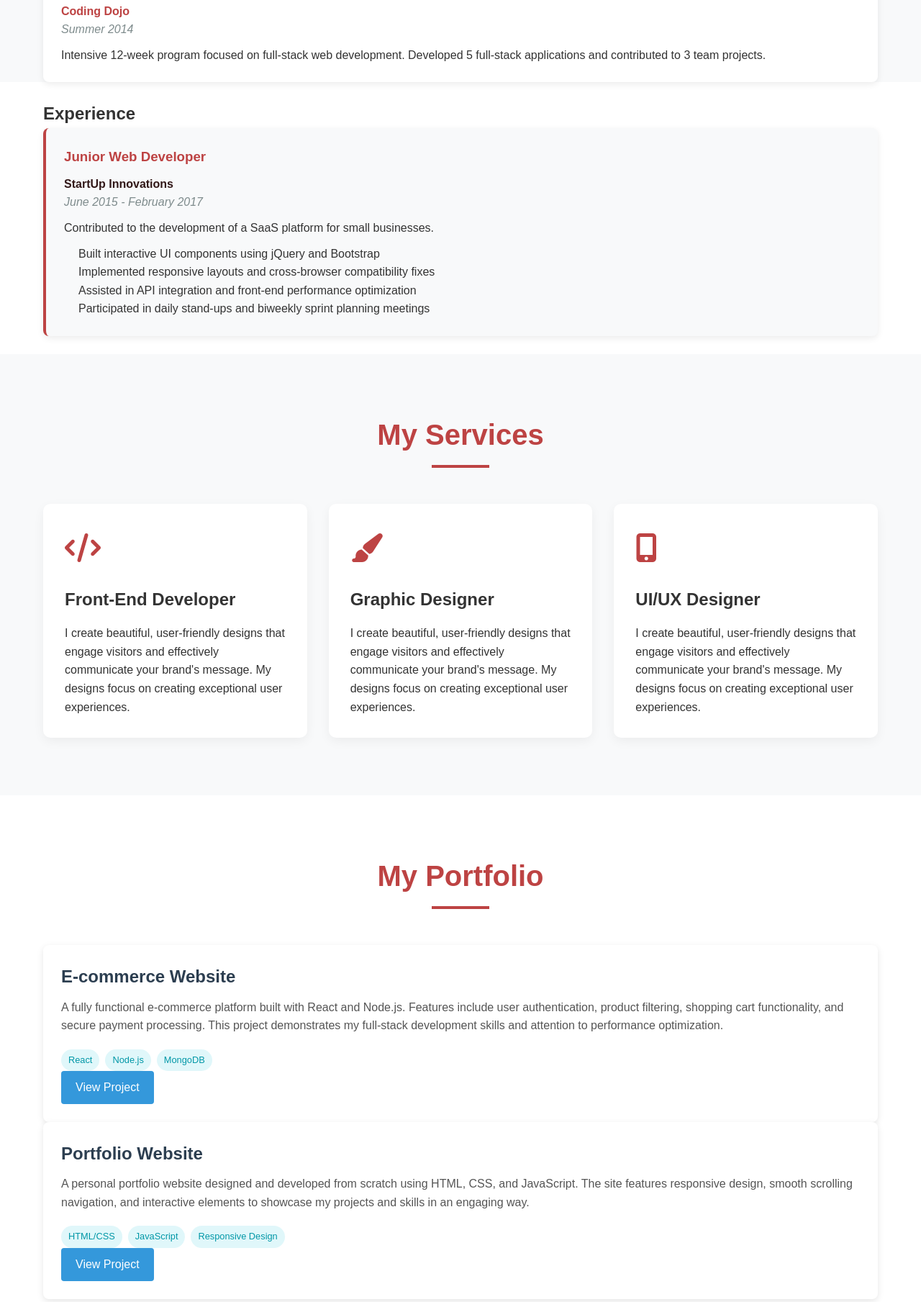
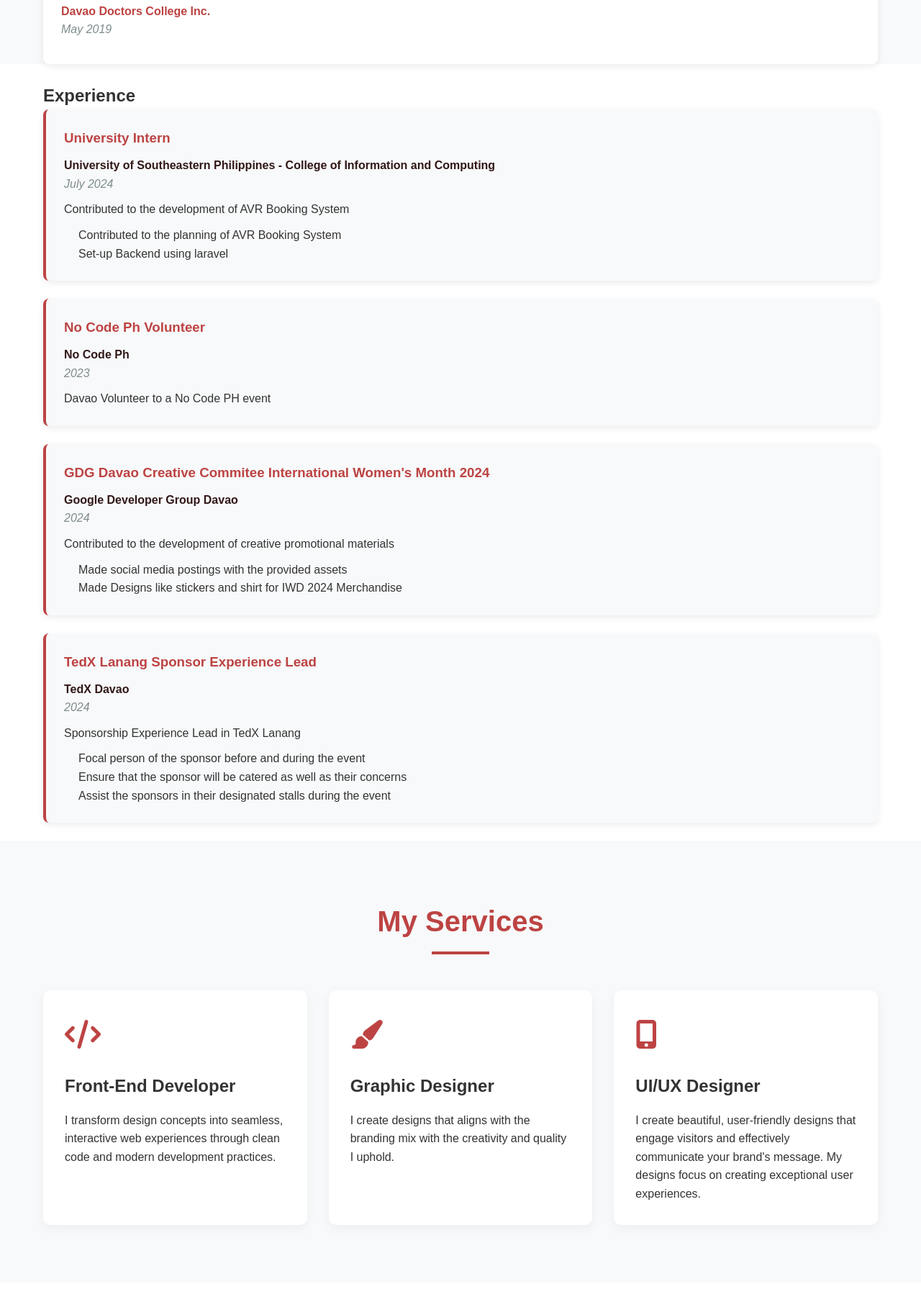
Before and after one commit to ArSen1x/Bridgette, a plain HTML site: page index.html in a window 1280 px wide. Shown: the part 1953-3762 px from the top of the page at 72% size. Drawn offline with Linux system fonts and the light colour scheme.

Commit message:
fix initial portfolio ver 2 with project link ready for deployment

```diff
--- a/index.html
+++ b/index.html
@@ -199,30 +199,6 @@
             color: var(--white);
         }
 
-        /* Resume button styling */
-        .resume-btn {
-            display: inline-block;
-            background-color: #e74c3c;
-            color: white;
-            text-decoration: none;
-            padding: 12px 25px;
-            border-radius: 4px;
-            font-weight: 500;
-            transition: background-color 0.3s;
-            margin-top: 20px;
-            text-align: center;
-        }
-
-        .resume-btn:hover {
-            background-color: #bd4343;
-        }
-
-        .center-btn {
-            text-align: center;
-            margin: 30px 0;
-        }
-
-
         /* About Section */
         .about {
             background-color: var(--white);
@@ -420,7 +396,7 @@
 
         .project-link {
             display: inline-block;
-            background-color: #3498db;
+            background-color: #e74c3c;
             color: white;
             text-decoration: none;
             padding: 10px 20px;
@@ -430,7 +406,7 @@
         }
 
         .project-link:hover {
-            background-color: #2980b9;
+            background-color: #bd4343;
         }
 
         .project-actions {
@@ -440,33 +416,70 @@
             margin-top: 20px;
         }
 
-        /* For embedded content like Figma */
-        .project-embed {
-            width: 100%;
+
+        .tag {
+            background-color: #e0f7fa;
+            color: #a7000065;
+            padding: 5px 10px;
+            border-radius: 20px;
+            font-size: 0.8rem;
+        }
+
+        .card {
+            background-color: white;
+            border-radius: 8px;
+            box-shadow: 0 4px 8px rgba(0, 0, 0, 0.1);
+            margin-bottom: 30px;
+            padding: 25px;
+          }
+
+          .card-content h2 {
+            color: #333;
+            font-size: 24px;
             margin-bottom: 15px;
           }
 
-        .project-embed iframe {
-            width: 100%;
-            height: 300px;
-            border: 1px solid rgba(0, 0, 0, 0.1);
-            border-radius: 4px;
+          .card-content p {
+            color: #666;
+            line-height: 1.6;
+            margin-bottom: 20px;
           }
 
-        /* Tags styling */
-        .project-tags {
+          .card-footer {
+            display: flex;
+            justify-content: space-between;
+            align-items: center;
+          }
+
+          .tags {
             display: flex;
             flex-wrap: wrap;
-            gap: 8px;
-            margin-top: 15px;
           }
 
           .tag {
-            background-color: #e0f7fa;
-            color: #0097a7;
-            padding: 5px 10px;
+            background-color: #ffdcdc;
             border-radius: 20px;
-            font-size: 0.8rem;
+            color: #cc0000a5;
+            display: inline-block;
+            font-size: 14px;
+            margin-right: 8px;
+            margin-bottom: 8px;
+            padding: 6px 12px;
+          }
+
+          .view-project-btn {
+            background-color: #e74c3c;
+            border-radius: 4px;
+            color: white;
+            display: inline-block;
+            font-weight: 500;
+            padding: 10px 20px;
+            text-decoration: none;
+            transition: background-color 0.3s;
+          }
+
+          .view-project-btn:hover {
+            background-color: #bd4343;
           }
 
         /* Responsive adjustments */
@@ -745,8 +758,6 @@
                             <span class="skill-tag">Data Scientist</span>
                             <span class="skill-tag">Python</span>
                         </div>
-                        <div class="center-btn">
-                            <a href="#" class="resume-btn" download><i class="fas fa-download"></i> Download Resume</a>
                     </div>
                 </div>
             </div>
@@ -766,10 +777,9 @@
             </div>
 
             <div class="education-item">
-                <h3>Web Development Bootcamp</h3>
-                <p class="school">Coding Dojo</p>
-                <p class="dates">Summer 2014</p>
-                <p>Intensive 12-week program focused on full-stack web development. Developed 5 full-stack applications and contributed to 3 team projects.</p>
+                <h3>Senior High School Graduate Science, Technology, Engineering and Mathematics (STEM) Strand</h3>
+                <p class="school">Davao Doctors College Inc.</p>
+                <p class="dates">May 2019</p>
             </div>
         </div>
     </section>
@@ -779,18 +789,48 @@
         <div class="container">
             <h2>Experience</h2>
             <div class="experience-item">
-                <h3>Junior Web Developer</h3>
-                <p class="company">StartUp Innovations</p>
-                <p class="dates">June 2015 - February 2017</p>
-                <p>Contributed to the development of a SaaS platform for small businesses.</p>
+                <h3>University Intern</h3>
+                <p class="company">University of Southeastern Philippines - College of Information and Computing</p>
+                <p class="dates">July 2024</p>
+                <p>Contributed to the development of AVR Booking System</p>
                 <ul>
-                    <li>Built interactive UI components using jQuery and Bootstrap</li>
-                    <li>Implemented responsive layouts and cross-browser compatibility fixes</li>
-                    <li>Assisted in API integration and front-end performance optimization</li>
-                    <li>Participated in daily stand-ups and biweekly sprint planning meetings</li>
+                    <li>Contributed to the planning of AVR Booking System</li>
+                    <li>Set-up Backend using laravel</li>
+                </ul>
+            </div>
+
+            <div class="experience-item">
+                <h3>No Code Ph Volunteer</h3>
+                <p class="company">No Code Ph</p>
+                <p class="dates">2023</p>
+                <p>Davao Volunteer to a No Code PH event</p>
+            </div>
+
+            <div class="experience-item">
+                <h3>GDG Davao Creative Commitee International Women's Month 2024</h3>
+                <p class="company">Google Developer Group Davao</p>
+                <p class="dates">2024</p>
+                <p>Contributed to the development of creative promotional materials</p>
+                <ul>
+                    <li>Made social media postings with the provided assets</li>
+                    <li>Made Designs like stickers and shirt for IWD 2024 Merchandise</li>
+                </ul>
+            </div>
+
+            <div class="experience-item">
+                <h3>TedX Lanang Sponsor Experience Lead</h3>
+                <p class="company">TedX Davao</p>
+                <p class="dates">2024</p>
+                <p>Sponsorship Experience Lead in TedX Lanang</p>
+                <ul>
+                    <li>Focal person of the sponsor before and during the event</li>
+                    <li>Ensure that the sponsor will be catered as well as their concerns</li>
+                    <li>Assist the sponsors in their designated stalls during the event</li>
                 </ul>
             </div>
         </div>
+
+
     </section>
 
     <!-- Services Section -->
@@ -803,14 +843,14 @@
                         <i class="fas fa-code"></i>
                     </div>
                     <h3 class="service-title">Front-End Developer</h3>
-                    <p>I create beautiful, user-friendly designs that engage visitors and effectively communicate your brand's message. My designs focus on creating exceptional user experiences.</p>
+                    <p>I transform design concepts into seamless, interactive web experiences through clean code and modern development practices.</p>
                 </div>
                 <div class="service-card">
                     <div class="service-icon">
                         <i class="fas fa-paint-brush"></i>
                     </div>
                     <h3 class="service-title">Graphic Designer</h3>
-                    <p>I create beautiful, user-friendly designs that engage visitors and effectively communicate your brand's message. My designs focus on creating exceptional user experiences.</p>
+                    <p>I create designs that aligns with the branding mix with the creativity and quality I uphold.</p>
                 </div>
                 <div class="service-card">
                     <div class="service-icon">
@@ -827,31 +867,78 @@
     <section id="portfolio" class="portfolio section">
         <div class="container">
             <h2 class="section-title">My Portfolio</h2>
-            <div class="project-card">
-                <div class="project-item">
-                    <div class="project-content">
-                        <h2 class="project-title">E-commerce Website</h2>
-                        <p class="project-description">A fully functional e-commerce platform built with React and Node.js. Features include user authentication, product filtering, shopping cart functionality, and secure payment processing. This project demonstrates my full-stack development skills and attention to performance optimization.</p>
-                        <div class="project-tags">
-                            <span class="tag">React</span>
-                            <span class="tag">Node.js</span>
-                            <span class="tag">MongoDB</span>
+            <div class="card">
+                <div class="card-content">
+                  <h2>Cloud Computing Proposed E-commerce Dashboard</h2>
+                  <p>A interactive prototype E-commerce dashboard inspired by popular online shopping platforms.</p>
+                  <div class="card-footer">
+                    <div class="tags">
+                      <span class="tag">Figma</span>
+                      <span class="tag">UI Prototype</span>
                     </div>
-                        <a href="#" target="_blank" class="project-link">View Project</a>
+                    <a href="https://www.figma.com/design/Zxyoxi5WbyEXElPDmAGdwz/Revised-CC-Final-(Copy)?node-id=0-1&t=YJ6Sa6U1NwOhyJJ2-1"
+                    class="view-project-btn">View Project</a>
+                  </div>
                 </div>
               </div>
 
-                <!-- Project 3 with Just Link -->
-                <div class="project-item">
-                    <div class="project-content">
-                        <h2 class="project-title">Portfolio Website</h2>
-                        <p class="project-description">A personal portfolio website designed and developed from scratch using HTML, CSS, and JavaScript. The site features responsive design, smooth scrolling navigation, and interactive elements to showcase my projects and skills in an engaging way.</p>
-                        <div class="project-tags">
-                            <span class="tag">HTML/CSS</span>
-                            <span class="tag">JavaScript</span>
-                            <span class="tag">Responsive Design</span>
+              <div class="card">
+                <div class="card-content">
+                  <h2>LiCAS: Library Inventory System</h2>
+                  <p>A proposed library inventory system for catalouging academic books inside the Univesity of Southeastern Philippines.</p>
+                  <div class="card-footer">
+                    <div class="tags">
+                      <span class="tag">UI Prototype</span>
+                      <span class="tag">Figma</span>
                     </div>
-                        <a href="#" target="_blank" class="project-link">View Project</a>
+                    <a href="https://www.figma.com/design/rB8ok0UFnfczXuDCXVX0iA/LiCAS-Dasig?node-id=0-1&t=QKQEoNlztJJNUFqM-1"
+                    class="view-project-btn">View Project</a>
+                  </div>
+                </div>
+              </div>
+
+              <div class="card">
+                <div class="card-content">
+                  <h2>Satori: Trading Mobile Application</h2>
+                  <p>A fully responsive prototype design for stock trading and educational platform.</p>
+                  <div class="card-footer">
+                    <div class="tags">
+                      <span class="tag">Figma</span>
+                      <span class="tag">UI/UX Design</span>
+                    </div>
+                    <a href="https://www.figma.com/design/JAiTTHljyG9gEgEJSyH9gg/Mobile-app-ui?node-id=0-1&t=v3IaKI5CZ0K6Kdai-1" class="view-project-btn">View Project</a>
+                  </div>
+                </div>
+              </div>
+
+              <div class="card">
+                <div class="card-content">
+                  <h2>Orchid Funeral Services Web Dashboard</h2>
+                  <p>A proposed web dashboard design for catering funeral services through online tracking and booking.</p>
+                  <div class="card-footer">
+                    <div class="tags">
+                      <span class="tag">Figma</span>
+                      <span class="tag">UI/UX Design</span>
+                    </div>
+                    <a href="https://www.figma.com/design/nxU2PETTcSXQyG8GbdoNLL/UI-Orchid-Funeral-Services-Project?node-id=401-24&t=7xvumDe1uzXresLU-1"
+                    class="view-project-btn">View Project</a>
+                  </div>
+                </div>
+              </div>
+
+              <div class="card">
+                <div class="card-content">
+                  <h2>GDG IWD Graphic Designs</h2>
+                  <p>Contributed to the promotional and merchandise for the event.</p>
+                  <div class="card-footer">
+                    <div class="tags">
+                      <span class="tag">Figma</span>
+                      <span class="tag">Graphics Design</span>
+                    </div>
+                    <a href="https://www.figma.com/design/a27teoJsA2PnqP7kYsdS1a/IWD-Moodboard?node-id=0-1&t=f4x3FIdKSuhEGL1R-1"
+                    class="view-project-btn">View Project</a>
+                  </div>
+                </div>
               </div>
             </div>
             </div>
@@ -901,7 +988,6 @@
         <div class="container">
             <div class="social-links">
                 <a href="https://www.facebook.com/bnc.m020218/" class="social-link"><i class="fab fa-facebook-f"></i></a>
-                <a href="#" class="social-link"><i class="fab fa-linkedin-in"></i></a>
                 <a href="https://github.com/ArSen1x" class="social-link"><i class="fab fa-github"></i></a>
             </div>
             <p class="copyright">&copy; 2025 Bridgette. All Rights Reserved.</p>
```
Also changed, not shown: 1 other file. Lines whose indentation alone changed are shown as unchanged.
